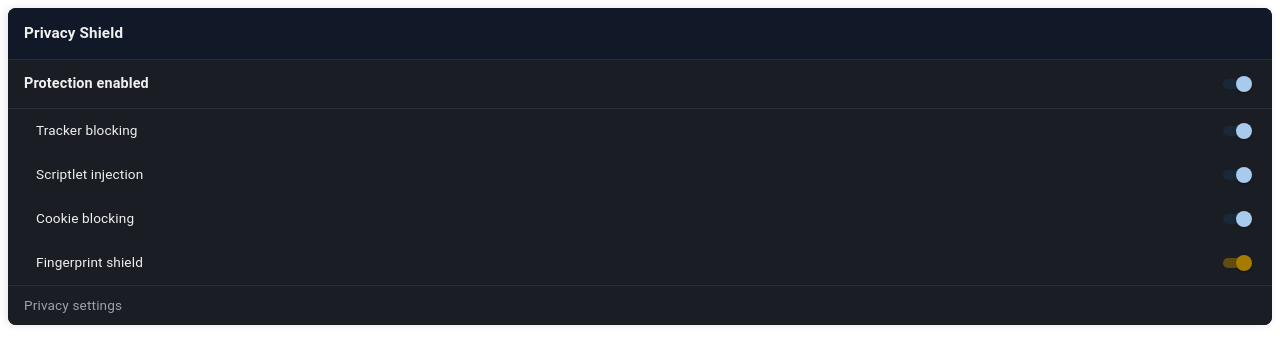
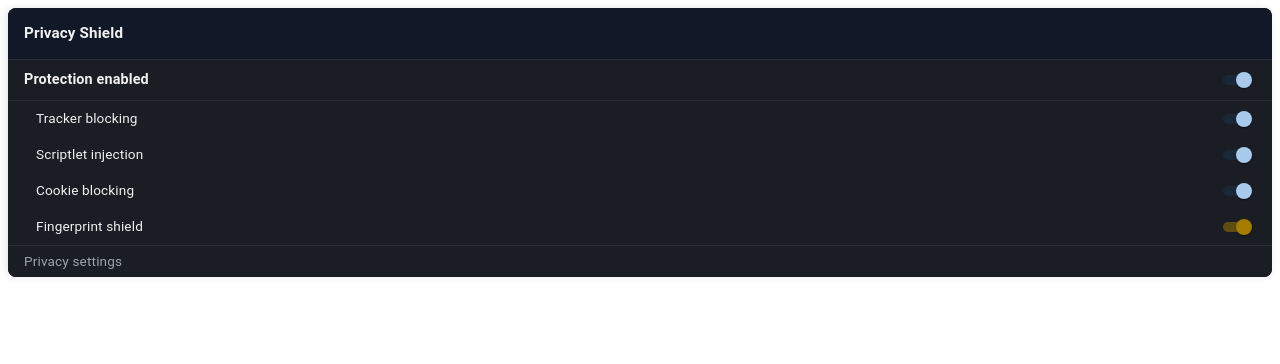
Before and after one commit to Hodos-Browser/Hodos-Browser, a React (Vite) app in the folder frontend/: page /privacy-shield in a window 1280 px wide. Shown: the top 364 px of the page. Built offline with nearby package versions, Linux system fonts and the light colour scheme; some icons are missing.

Commit message:
fix: tighten Privacy Shield panel padding to prevent scrollbar

```diff
--- a/frontend/src/components/PrivacyShieldPanel.tsx
+++ b/frontend/src/components/PrivacyShieldPanel.tsx
@@ -97,7 +97,7 @@ const PrivacyShieldPanel: React.FC<PrivacyShieldPanelProps> = ({ domain, showCou
           alignItems: 'center',
           justifyContent: 'space-between',
           px: 2,
-          py: 1.5,
+          py: 1,
         }}
       >
         <Box sx={{ display: 'flex', alignItems: 'center' }}>
@@ -126,7 +126,7 @@ const PrivacyShieldPanel: React.FC<PrivacyShieldPanelProps> = ({ domain, showCou
           justifyContent: 'space-between',
           pl: 3.5,
           pr: 2,
-          py: 1.25,
+          py: 0.75,
         }}
       >
         <Box sx={{ display: 'flex', alignItems: 'center' }}>
@@ -153,7 +153,7 @@ const PrivacyShieldPanel: React.FC<PrivacyShieldPanelProps> = ({ domain, showCou
           justifyContent: 'space-between',
           pl: 3.5,
           pr: 2,
-          py: 1.25,
+          py: 0.75,
         }}
       >
         <Box sx={{ display: 'flex', alignItems: 'center' }}>
@@ -178,7 +178,7 @@ const PrivacyShieldPanel: React.FC<PrivacyShieldPanelProps> = ({ domain, showCou
           justifyContent: 'space-between',
           pl: 3.5,
           pr: 2,
-          py: 1.25,
+          py: 0.75,
         }}
       >
         <Box sx={{ display: 'flex', alignItems: 'center' }}>
@@ -205,7 +205,7 @@ const PrivacyShieldPanel: React.FC<PrivacyShieldPanelProps> = ({ domain, showCou
           justifyContent: 'space-between',
           pl: 3.5,
           pr: 2,
-          py: 1.25,
+          py: 0.75,
         }}
       >
         <Box>
@@ -250,7 +250,7 @@ const PrivacyShieldPanel: React.FC<PrivacyShieldPanelProps> = ({ domain, showCou
           alignItems: 'center',
           justifyContent: 'space-between',
           px: 2,
-          py: 1.25,
+          py: 0.75,
           cursor: 'pointer',
           '&:hover': { backgroundColor: '#1f2937' },
         }}
```
